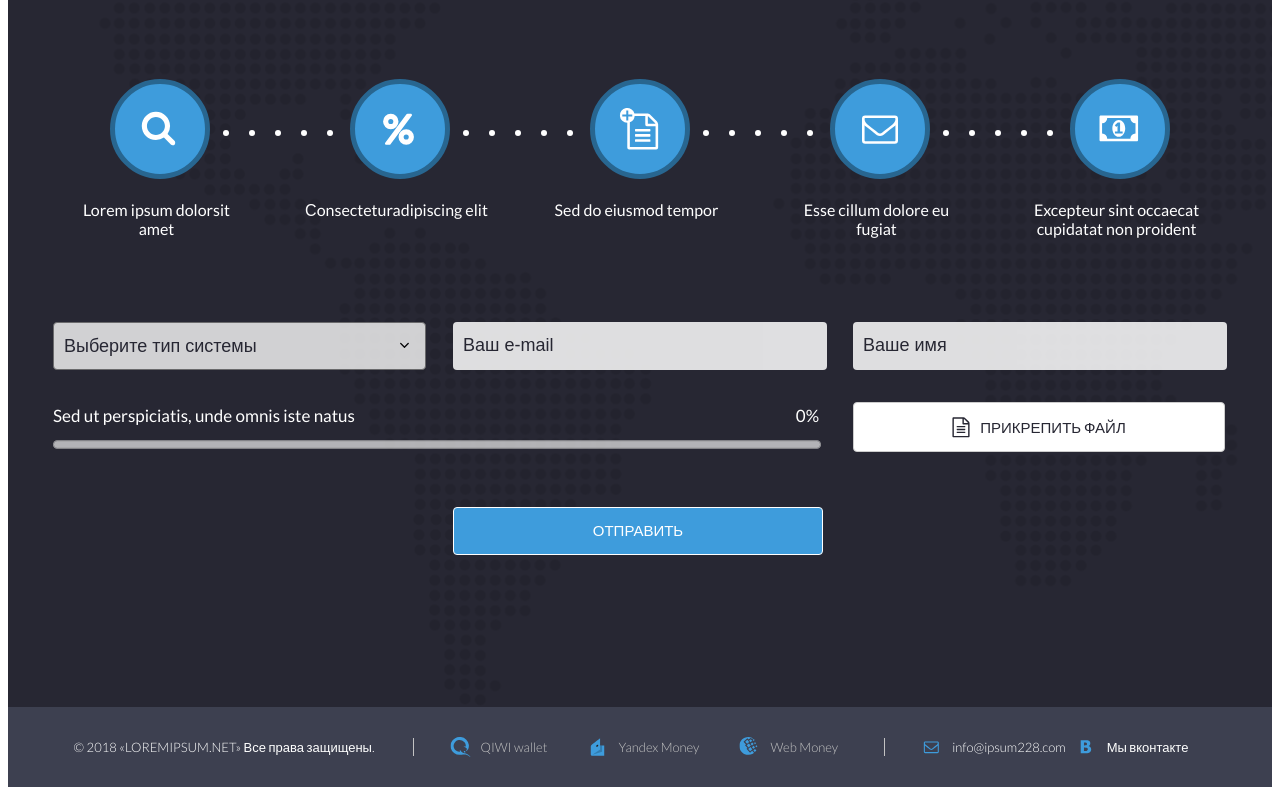
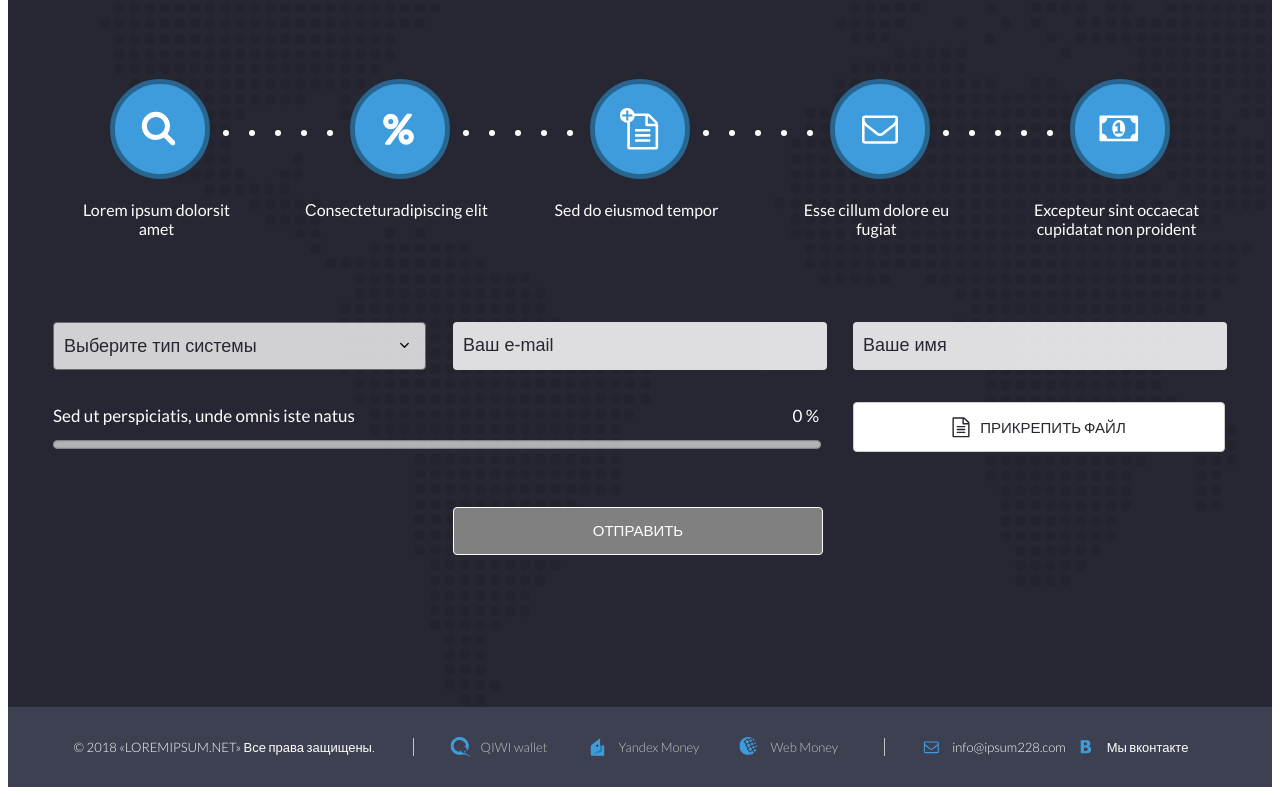
Before and after one commit to skorokhodtatiana/clerkgroup_test_task, a React (Vite) app: page /#/ in a window 1280 px wide. Shown: the part 1075-1870 px from the top of the page. Built offline with nearby package versions, Linux system fonts and the light colour scheme; a web font is replaced by a local one.

Commit message:
added form improvements, in process

```diff
--- a/src/components/form/Form.jsx
+++ b/src/components/form/Form.jsx
@@ -8,29 +8,58 @@ const Form = () => {
 	const [systemValue, setSystemValue] = useState('Выберите тип системы');
 	const [emailValue, setEmailValue] = useState('');
 	const [nameValue, setNameValue] = useState('');
+
 	const [percentValue, setPercent] = useState(0);
-	const [fileValue, setFileValue] = useState('');
+	const [nameFile, setNameFile] = useState('Sed ut perspiciatis, unde omnis iste natus');
+	const [fileValue, setFileValue] = useState(null);
+	const [progress, setProgress] = useState(0);
 
-	const uploadRef = useRef();
-	const statusRef = useRef();
-	const progressRef = useRef();
+	const uploadRef = useRef(null);
+	// const statusRef = useRef(null);
+	// const progressRef = useRef(null);
 
-	const UploadFile = () => {
-		setFileValue(fileValue);
-		var formData = new FormData();
+	const uploadFile = (event) => {
+		if (event.target.files && event.target.files[0]) {
+			setFileValue(event.target.files[0]);
+			setNameFile(uploadRef.current.files[0].name);
+		}
+	};
+
+	const ProgressHandler = (e) => {
+		//const percent = (e.loaded / e.total) * 100;
+		//statusRef.current.textContent = Math.round(percent) + "% uploaded...";
+		//setPercent(Math.round(percent) + '% uploaded...');
+		//progressRef.current.value = Math.round(percent);
+
+		const timer = setInterval(() => {
+			setProgress((prevProgress) => {
+				if (prevProgress >= 100) {
+					clearInterval(timer);
+					//setIsLoading(false);
+					return 100;
+				}
+				return prevProgress + 10;
+			});
+
+			setPercent((prevProgress) => {
+				if (prevProgress >= 100) {
+					clearInterval(timer);
+					return 100;
+				}
+				return prevProgress + 10;
+			});
+		}, 200);
+	};
+
+	const handleSubmit = (event) => {
+		event.preventDefault();
+		const formData = new FormData();
 		formData.append("file", fileValue);
-		var xhr = new XMLHttpRequest();
+		const xhr = new XMLHttpRequest();
 		xhr.upload.addEventListener("progress", ProgressHandler, false);
 		xhr.open("POST", "some path");
 		xhr.send(formData);
-	};
-
-	const ProgressHandler = (e) => {
-		var percent = (e.loaded / e.total) * 100;
-		statusRef.current.innerHTML = Math.round(percent) + "% uploaded...";
-		setPercent(percent)
-		progressRef.current.value = Math.round(percent);
-	};
+	}
 
 	const arrItemForSelect = [
 		'Sed ut perspiciatis',
@@ -42,7 +71,7 @@ const Form = () => {
 
 	return (
 		<>
-			<form className="form" method="post" encType="multipart/form-data">
+			<form className="form" method="post" encType="multipart/form-data" onSubmit={handleSubmit}>
 				<select name="typeSystem" className="form__select" onChange={(e) => setSystemValue(e.target.value)} value={systemValue}>
 					<option key="" value="Выберите тип системы" disabled>Выберите тип системы</option>
 					{arrItemForSelect.map((item, index) => (
@@ -54,19 +83,21 @@ const Form = () => {
 				<Input inputClass="form__input" name="type-system" placeholder="Ваше имя" value={nameValue} onChange={(e) => setNameValue(e.target.value)}></Input>
 				<div className="form__progress-block">
 					<div className="form__progress-text">
-						<span>Sed ut perspiciatis, unde omnis iste natus</span>
-						<span className="form__progress-percent" ref={statusRef}>{percentValue + "%"}</span>
+						<span>{ nameFile }</span>
+						{/* <span className="form__progress-percent" ref={statusRef}>{percentValue + "%"}</span> */}
+						<span className="form__progress-percent">{percentValue + ' %'}</span>
 					</div>
-					<progress className="form__progress " ref={progressRef} id="progressBar" value="0" max="100"></progress>
+					{/* <progress className="form__progress " ref={progressRef} value={progress} max="100"></progress> */}
+					<progress className="form__progress " value={progress} max="100"></progress>
 				</div>
 				<label className="form__label-upload-file" htmlFor="file-upload">
 					<img className="form__label-img" src={upload} alt="upload"></img>
 					<span className="form__label-text">ПРИКРЕПИТЬ ФАЙЛ</span>
 				</label>
 				<span>
-					<Input inputClass="form__upload-file" ref={uploadRef} id="file-upload" name="file-upload" type="file" placeholder="Прикрепить файл" value={fileValue} onChange={UploadFile}></Input>
+					<Input ref={uploadRef} inputClass="form__upload-file" id="file-upload" name="file-upload" type="file" placeholder="Прикрепить файл" onChange={uploadFile}></Input>
 				</span>
-				<Button type="submit" className={'processing__button'} children={'ОТПРАВИТЬ'}></Button>
+				<Button type="submit" className={'form__button'} children={'ОТПРАВИТЬ'} disabled={!fileValue || !emailValue || !nameValue}></Button>
 			</form>
 		</>
 	)
--- a/src/components/form/Form.scss
+++ b/src/components/form/Form.scss
@@ -120,4 +120,29 @@ $focusButton: #3E9CDC;
 			grid-column: auto;
 		}
 	}
+
+	&__button {
+		margin-top: 24px;
+		padding: 14px 120px;
+		font-size: 15px;
+		background-color: $focusButton;
+		color: white;
+		border: 1px solid white;
+		border-radius: 4px;
+		cursor: pointer;
+
+		&:disabled {
+			background-color: gray;
+
+			&:hover,
+			&:focus {
+				transform: none;
+			}
+		}
+
+		@media screen and (min-width: 1024px) {
+			width: 370px;
+			height: 48px;
+		}
+	}
 }
--- a/src/components/processing/Processing.scss
+++ b/src/components/processing/Processing.scss
@@ -63,20 +63,4 @@ $second-title: #BBBBBB;
 	&__steps-text {
 		margin-left: 2rem;
 	}
-
-	&__button {
-		margin-top: 24px;
-		padding: 14px 120px;
-		font-size: 15px;
-		background-color: $blue-color;
-		color: white;
-		border: 1px solid white;
-		border-radius: 4px;
-		cursor: pointer;
-
-		@media screen and (min-width: 1024px) {
-			width: 370px;
-			height: 48px;
-		}
-	}
 }
```
